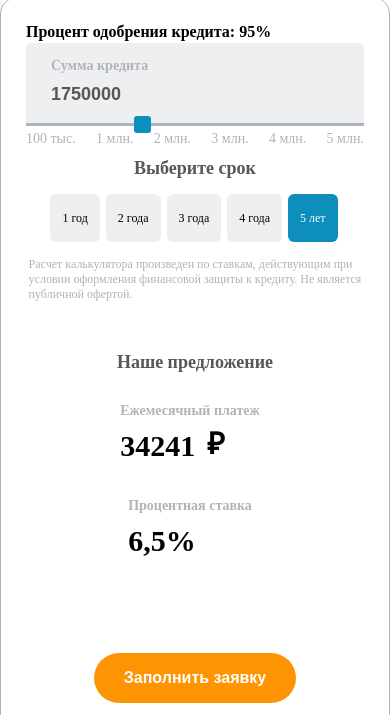
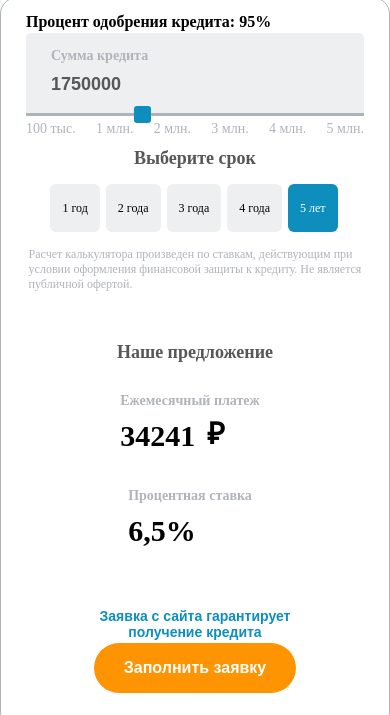
Before and after one commit to ES-Good/test, a plain HTML site: page index.html in a window 390 px wide. Shown: the part 669-1384 px from the top of the page. Drawn offline with Linux system fonts and the light colour scheme.

Commit message:
'padding'

```diff
--- a/css/style.css
+++ b/css/style.css
@@ -263,7 +263,6 @@ body{
 .show-close-form{
   display: block;
 }
-
 
 input[type=range]{
    -webkit-appearance: none;
@@ -688,7 +687,7 @@ input[type=checkbox]{
     flex-direction: column;
     align-items: normal;
     flex-wrap: nowrap;
-    padding: 45px 25px;
+    padding: 35px 25px;
   }
   .footer__box-calculation{
     flex-basis: 100%;
--- a/index.html
+++ b/index.html
@@ -133,7 +133,7 @@
           </div>
         </div>
 
-          <button id="btn-form" class="button big-button footer__button">Заполнить заявку</button>
+          <button id="btn-form" class="button big-button footer__button">Заполнить заявку<span>Заявка с сайта гарантирует получение кредита</span></button>
 <!--         <button id="btn-form" class="button big-button footer__button">Заполнить заявку</button> -->
       </footer>
     </div>
--- a/js/common.js
+++ b/js/common.js
@@ -45,7 +45,7 @@ function calc() {
     if (+outputSum.value < 100000) {
       warning.innerText = 'Процент одобрения кредита: 10%';
       outputSumPay.innerText = getPayment(+outputSum.value,checkedRadio(), 6.5);
-    }else if (+outputSum.value > 100000) {
+    }else if (+outputSum.value >= 100000) {
       warning.innerText = 'Процент одобрения кредита: 95%';
       outputSumPay.innerText = getPayment(+outputSum.value,checkedRadio(), 6.5);
     }
```
